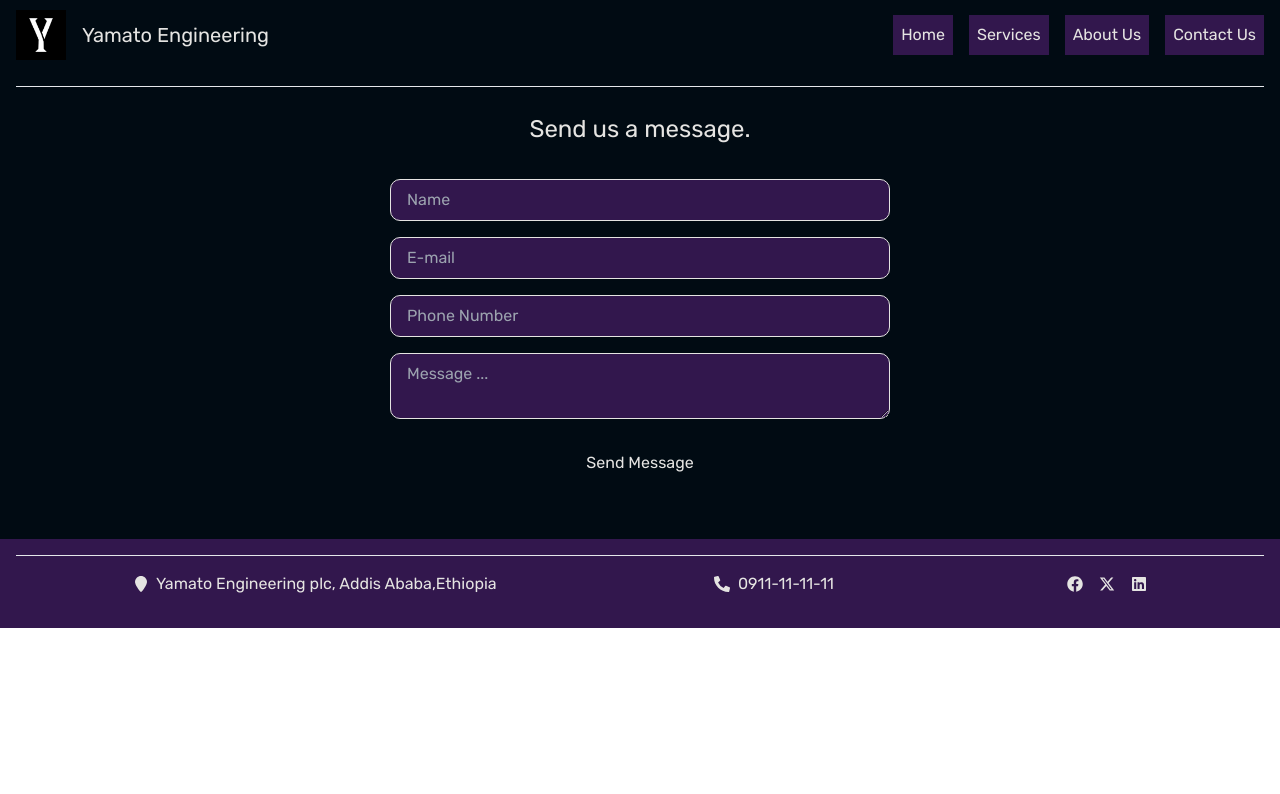
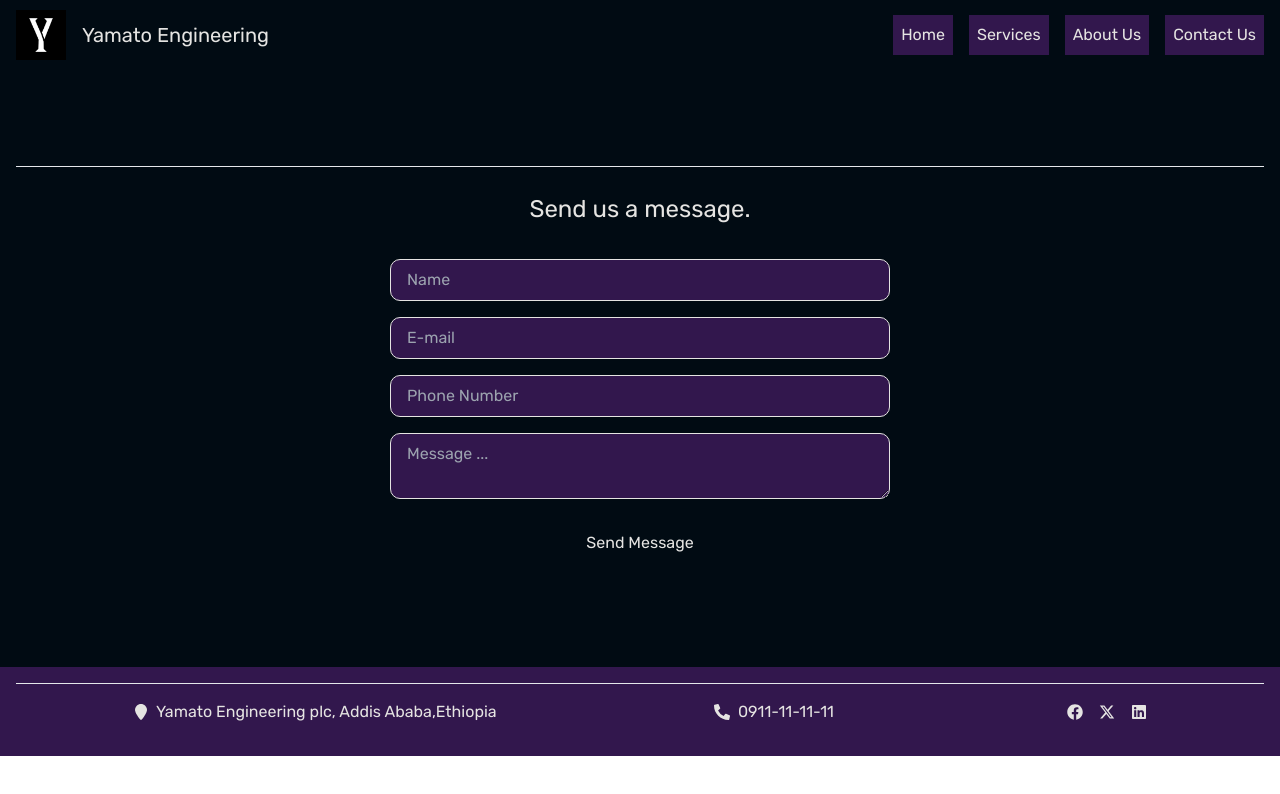
Before and after one commit to MenassieErmias/yamato-engineering, a Next.js app: page /contact-us in a window 1280 px wide. Shown: the top 794 px of the page. Built offline with nearby package versions, Linux system fonts and the light colour scheme.

Commit message:
contact-us page styling: home.css

```diff
--- a/app/contact-us/page.jsx
+++ b/app/contact-us/page.jsx
@@ -1,9 +1,12 @@
 import ContactUs from "@components/ContactUs";
-import '@styles/home.css'
+import '@styles/home.css';
+import '@styles/contact-us.css';
 
 const page = () => {
   return (
-    <ContactUs />
+    <main className="contact-us-page">
+      <ContactUs />
+    </main>
   )
 }
 
--- /dev/null
+++ b/styles/contact-us.css
@@ -0,0 +1,15 @@
+/* -----------variables--------- */
+:root {
+  --primary: #010B13;
+  --secondary: #32174D;
+  --teritiary: #483C32;
+  --text-primary: #E5E4E2;
+  --text-secondary: #708090;
+  --text-teritiary: #F5F5F5;
+}
+
+.contact-us-page {
+  padding-top: 5rem;
+  padding-bottom: 3rem;
+  background-color: var(--primary);
+}
```
